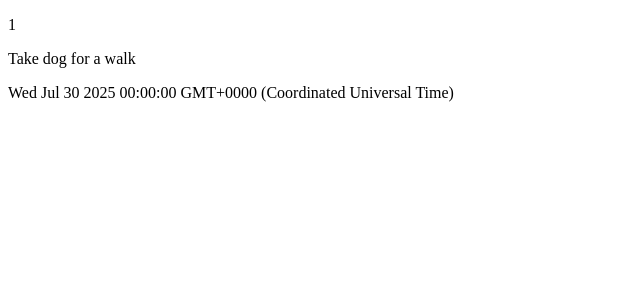
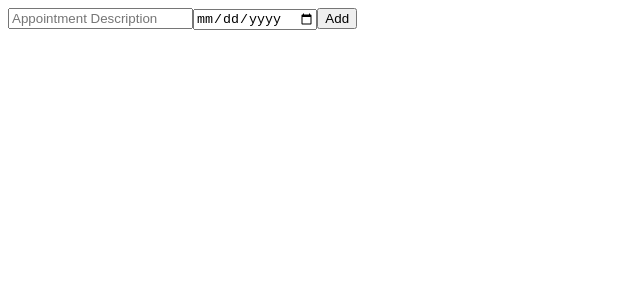
Before and after one commit to pheyboer/appointment-app-angular, an Angular app: page / in a window 1280 px wide. Shown: the top 300 px of the page, without its empty margins (0-640 px from the left). Built offline with nearby package versions, Linux system fonts and the light colour scheme.

Commit message:
adding two way data binding

```diff
--- a/src/app/app.module.ts
+++ b/src/app/app.module.ts
@@ -1,5 +1,6 @@
 import { NgModule } from '@angular/core';
 import { BrowserModule } from '@angular/platform-browser';
+import { FormsModule } from '@angular/forms';
 
 import { AppComponent } from './app.component';
 import { AppointmentListComponent } from './appointment-list/appointment-list.component';
@@ -10,7 +11,8 @@
     AppointmentListComponent
   ],
   imports: [
-    BrowserModule
+    BrowserModule,
+    FormsModule
   ],
   providers: [],
   bootstrap: [AppComponent]
--- a/src/app/appointment-list/appointment-list.component.html
+++ b/src/app/appointment-list/appointment-list.component.html
@@ -1,4 +1,10 @@
-<!-- one way data binding -->
-<p>{{appointment.id}}</p>
+<!-- one way data binding to see values of complex object in html template -->
+<!-- <p>{{appointment.id}}</p>
 <p>{{appointment.title}}</p>
-<p>{{appointment.date}}</p>
+<p>{{appointment.date}}</p> -->
+
+<div>
+  <input [(ngModel)]="newAppointmentTitle" placeholder="Appointment Description">
+  <input [(ngModel)]="newAppointmentDate" type="date" placeholder="Appointment Date">
+  <button>Add</button>
+</div>
--- a/src/app/appointment-list/appointment-list.component.ts
+++ b/src/app/appointment-list/appointment-list.component.ts
@@ -8,9 +8,9 @@
 })
 export class AppointmentListComponent {
 
-  appointment: Appointment = {
-    id: 1,
-    title: "Take dog for a walk",
-    date: new Date('2025-07-30')
-  }
+  newAppointmentTitle : string = "";
+  newAppointmentDate : Date = new Date();
+
+  appointments: Appointment[] = []
+
 }
```
